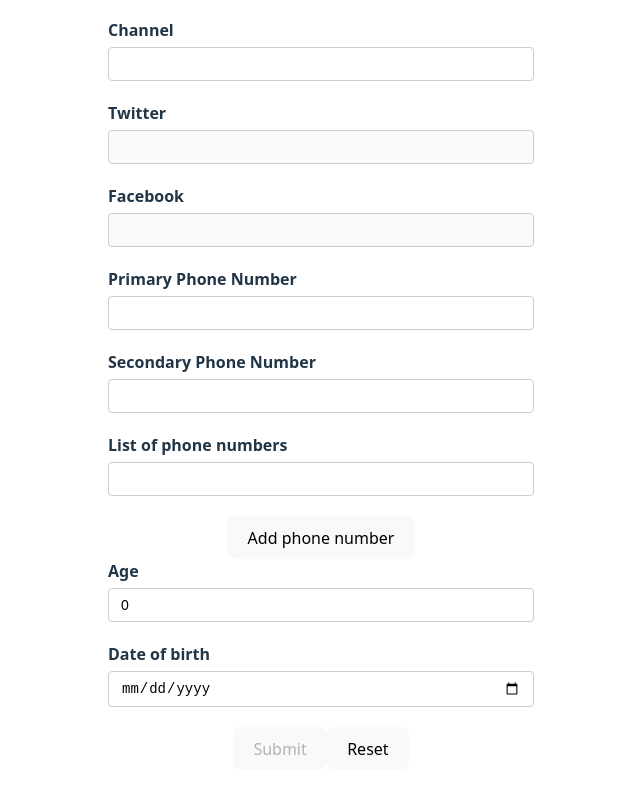
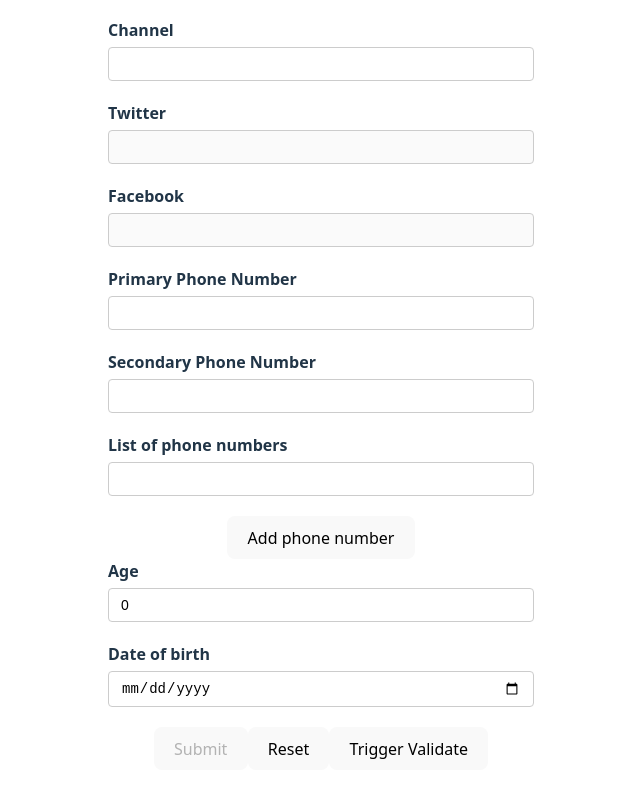
Before and after one commit to nisHanRam/react-hook-form, a React (Vite) app: page / in a window 1280 px wide. Shown: the part 305-1102 px from the top of the page, without its empty margins (319-959 px from the left). Built offline with nearby package versions, Linux system fonts and the light colour scheme.

Commit message:
Manually Trigger Validations

```diff
--- a/src/components/YouTubeForm.tsx
+++ b/src/components/YouTubeForm.tsx
@@ -27,12 +27,7 @@ const YouTubeForm = () => {
       age: 0,
       dob: new Date(),
     },
-    mode: "onSubmit", // Triggers validation on form submission (this is default)
-    /*There are 4 more modes:
-    => onBlur = Triggers validation when you focus and blur out of the form field
-    => onTouched = Triggers validation on first blur event and after that on every change event
-    => onChange = Triggers validation on every change event
-    => all = onBlur + onChange */
+    mode: "onSubmit",
   });
 
   const {
@@ -44,6 +39,7 @@ const YouTubeForm = () => {
     getValues,
     setValue,
     reset,
+    trigger, // Used to manually trigger validation for form fields
   } = form;
 
   const {
@@ -230,9 +226,14 @@ const YouTubeForm = () => {
         <button type="button" onClick={() => reset()}>
           Reset
         </button>
+        <button type="button" onClick={() => trigger("channel")}>
+          Trigger Validate
+        </button>
       </form>
     </div>
   );
 };
 
 export default YouTubeForm;
+
+// If you wish to trigger validation for a particular field pass that as an argument to the trigger method
```
